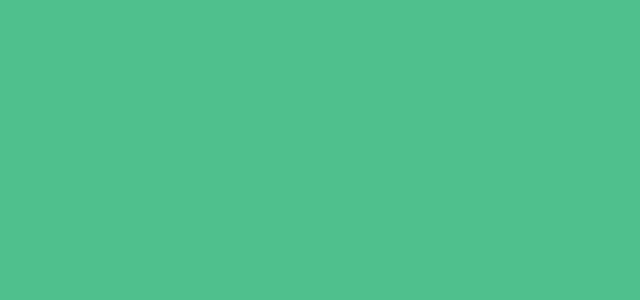
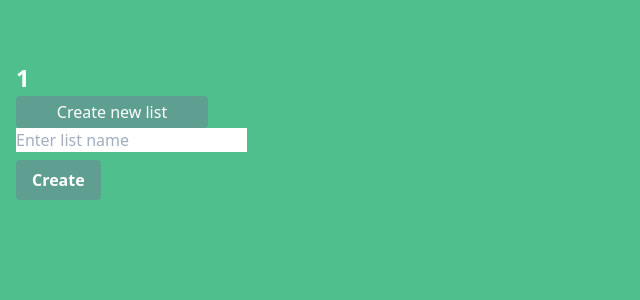
Before and after one commit to iobtl/vue-trello, a Vue app: page /#/1/boards/1 in a window 1280 px wide. Shown: the top 300 px of the page, without its empty margins (0-640 px from the left). Built offline with nearby package versions, Linux system fonts and the light colour scheme.

Commit message:
Board details

```diff
--- /dev/null
+++ b/src/components/BoardDetails.vue
@@ -0,0 +1,35 @@
+<template>
+  <div class="text-left ml-4 font-sans">
+    <div class="text-white text-2xl font-bold">
+      <h1>{{$route.params.name}}</h1>
+    </div>
+    <div
+      class="bg-gray-600 hover:bg-gray-700 bg-opacity-50 pointer-cursor container rounded cursor-pointer text-center text-base h-8 w-48 px-2 py-1 text-white font-normal"
+    >Create new list</div>
+    <form @submit.prevent="createList">
+      <span class>
+        <input v-model="listName" placeholder="Enter list name" />
+      </span>
+      <div>
+        <button
+          class="bg-gray-600 bg-opacity-50 align-left w-1/8 mt-2 bg-opacity-85 hover:bg-gray-700 text-white font-bold font-sans rounded px-4 py-2"
+          type="submit"
+        >Create</button>
+      </div>
+    </form>
+  </div>
+</template>
+<script>
+export default {
+  data() {
+    return {
+      listName: ""
+    };
+  },
+  methods: {
+    createList() {
+      this.listName = "";
+    }
+  }
+};
+</script>
--- a/src/components/Boards.vue
+++ b/src/components/Boards.vue
@@ -1,7 +1,7 @@
 <template>
   <div class="container w-full max-w-m">
     <div class="flex ml-2">
-      <span>
+      <span class="ml-2">
         <img src="https://img.icons8.com/pastel-glyph/2x/person-male.png" width="32" />
       </span>
       <h2 class="text-left text-white font-sans font-bold text-xl ml-2">Personal Boards</h2>
@@ -87,4 +87,8 @@ export default {
 .disabled {
   color: lightgray;
 }
+
+.btn-vue {
+  @apply;
+}
 </style>
--- a/src/router/index.js
+++ b/src/router/index.js
@@ -3,12 +3,14 @@ import VueRouter from 'vue-router';
 
 import Home from '../components/Home';
 import Boards from '../components/Boards';
+import BoardDetails from '../components/BoardDetails.vue';
 
 Vue.use(VueRouter);
 
 export default new VueRouter({
   routes: [
     { path: '/', component: Home },
-    { path: '/:user/boards', component: Boards },
+    { path: '/:user', component: Boards },
+    { path: '/:user/boards/:name', component: BoardDetails },
   ],
 });
```
Also changed, not shown: 1 other file (tests, documents, lock files or other folders).
